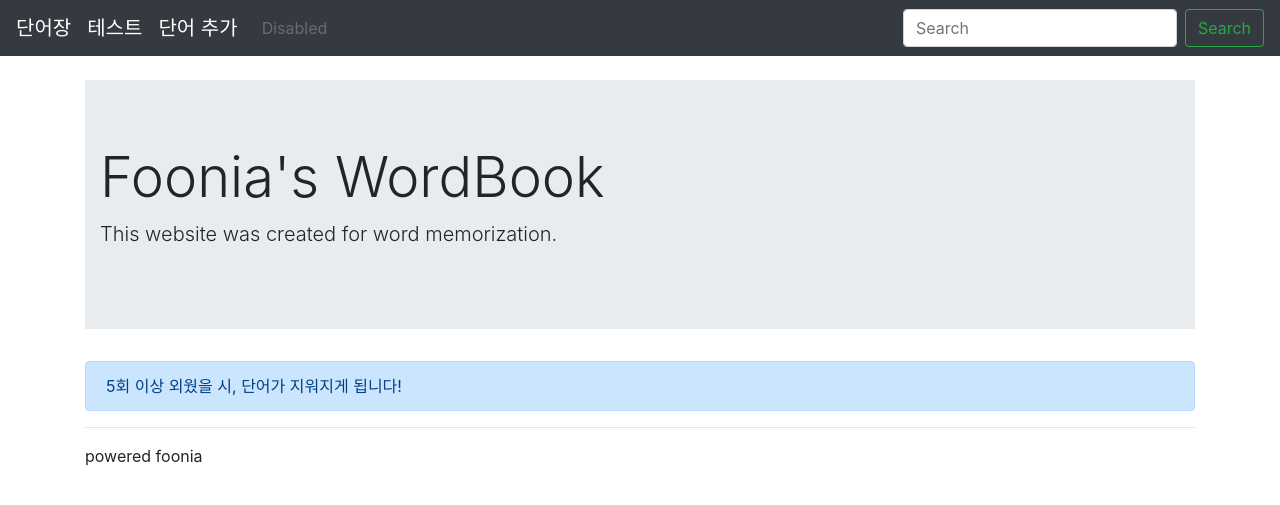
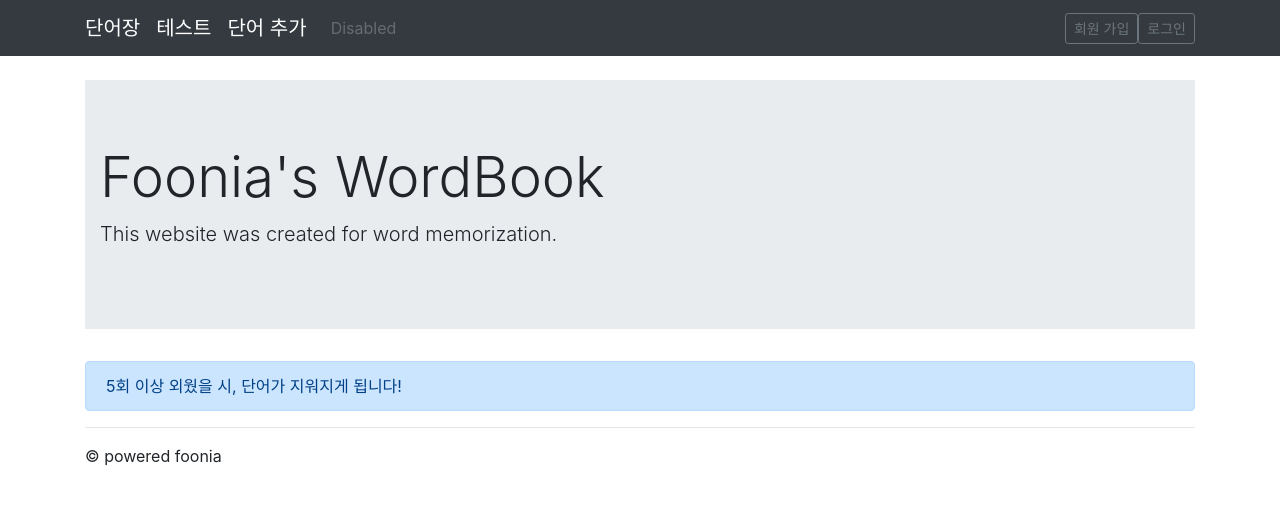
Before and after one commit to foonia/word_books, a Django app: template word_book/templates/layout.html in a window 1280 px wide. Shown: the top 505 px of the page. Run offline with Django 3.2, Linux system fonts and the light colour scheme; the template is opened without the code that fills it, so the values that code supplies are empty; some libraries are stand-ins or nearby versions.

Commit message:
add authentication to login & logout

```diff
--- a/word/views.py
+++ b/word/views.py
@@ -2,6 +2,7 @@ from django.contrib import messages
 from django.shortcuts import render, redirect
 from django.views.generic import ListView
 from django.core.paginator import Paginator
+from django.contrib.auth.decorators import login_required
 from .models import Word
 from .forms import WordForm
 import random
@@ -29,7 +30,7 @@ class WordList(ListView):
         return render(request, 'word/word_list.html', {'word_list':word_list})
 
 
-
+@login_required
 def word_add(request):
     if request.method == "POST":
         form = WordForm(request.POST)
@@ -41,7 +42,7 @@ def word_add(request):
 
     return render(request, 'word/word_add.html', {'form':form})
 
-
+@login_required
 def word_test(request):
     if request.GET:
         word, mean = list(request.GET.items())[0]
--- a/word_book/templates/layout.html
+++ b/word_book/templates/layout.html
@@ -13,6 +13,7 @@
     <body>
 
         <nav class="navbar navbar-expand-lg navbar-dark bg-dark">
+            <div class="container">
                 <a class="navbar-brand" href="{% url 'word:word_list' %}">단어장</a>
                 <button class="navbar-toggler" type="button" data-toggle="collapse" data-target="#navbarSupportedContent" aria-controls="navbarSupportedContent" aria-expanded="false" aria-label="Toggle navigation">
                     <span class="navbar-toggler-icon"></span>
@@ -30,24 +31,21 @@
                             <a class="nav-link disabled" href="#">Disabled</a>
                         </li>
                     </ul>
-                <form class="form-inline my-2 my-lg-0">
-                    <input class="form-control mr-sm-2" type="search" placeholder="Search" aria-label="Search">
-                    <button class="btn btn-outline-success my-2 my-sm-0" type="submit">Search</button>
-                </form>
+                     <ul class="nav navbar-nav navbar-right">
+                         {% if not user.is_authenticated %}
+                         <li><a href="{% url 'signup' %}"><button class="btn btn-sm btn-outline-secondary" type="button">회원 가입</button>
+                         <li><a href="{% url 'login' %}?next={{request.path }}"><button class="btn btn-sm btn-outline-secondary" type="button">로그인</button>
+                         {% else %}
+                         <li><a href="{% url 'profile' %}"><button class="btn btn-sm btn-outline-secondary" type="button">프로필</button>
+                         <li><a href="{% url 'logout' %}?next={{request.path }}"><button class="btn btn-sm btn-outline-secondary" type="button">로그아웃</button>
+                         {% endif %}
+</a></li>
+                </div>
             </div>
         </nav>
-        <!--
-        <div class="container-fluid">
-            <p>
-            <nav class="nav nav-pills nav-fill">
-                <a class="nav-item nav-link {% block list %}{% endblock %}" href="{% url 'word:word_list'%}">Word_List</a>
-                <a class="nav-item nav-link {% block test %}{% endblock %}"  href="{% url 'word:word_test' %}">Word_Test</a>
-                <a class="nav-item nav-link {% block add %}{% endblock %}" href="{% url 'word:word_add' %}">Word_Add</a>
-                <a class="nav-item nav-link disabled" href="#">Upload_Cloud</a>
-            </nav>
-            </P>
-        </div>-->
+
         <br>
+
         <div class="container">
             <div class="row">
                 <div class="col-md-12">
@@ -68,7 +66,7 @@
             <hr/>
             <div class="row">
                 <div class="col-md-12">
-                    <footer>powered foonia</footer>
+                    <footer>&copy powered foonia</footer>
                 </div>
             </div>
             <!-- Optional JavaScript -->
--- a/word_book/urls.py
+++ b/word_book/urls.py
@@ -6,4 +6,5 @@ urlpatterns = [
     path('', lambda request:redirect('word:word_list')),
     path('admin/', admin.site.urls),
     path('word/', include('word.urls')),
+    path('accounts/', include('accounts.urls')),
 ]
```
Also changed, not shown: word_book/settings.py (+10 -0 lines). Lines whose indentation alone changed are shown as unchanged.
